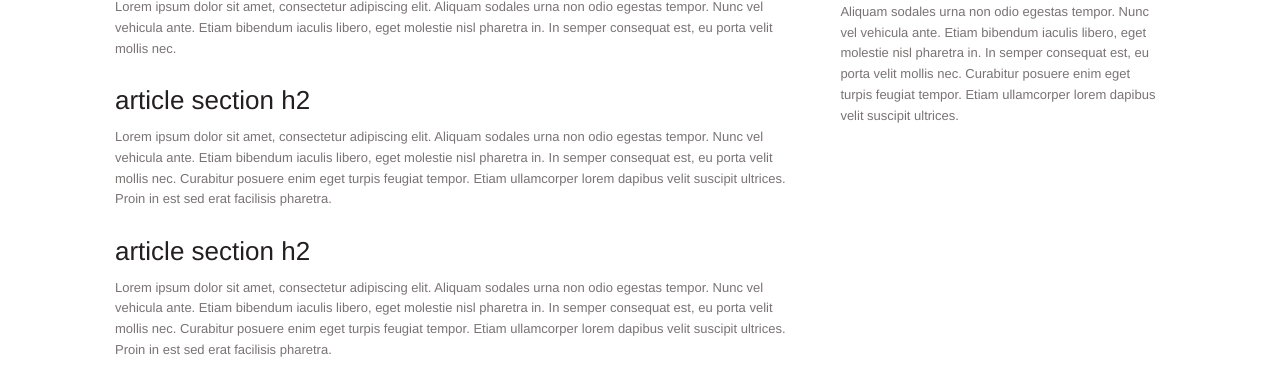
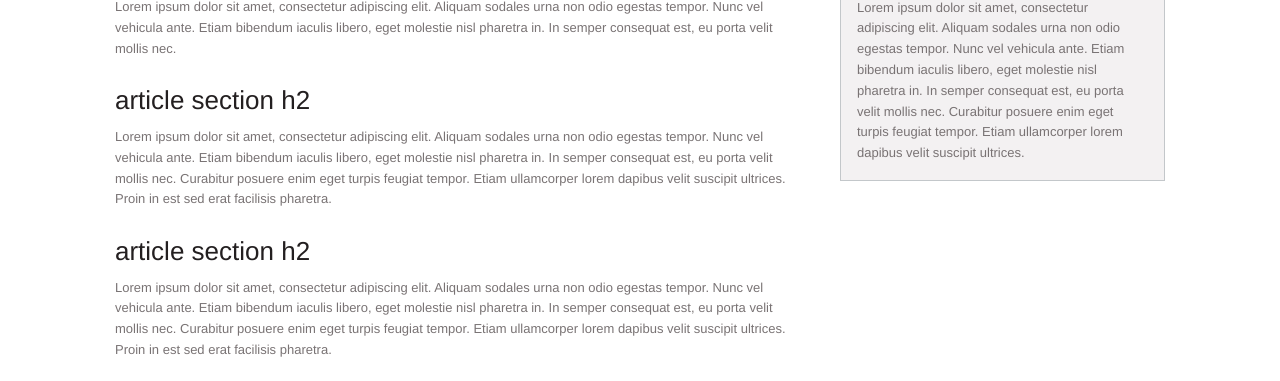
Before and after one commit to GusRuss89/Coepio, a plain HTML site: page index.html in a window 1280 px wide. Shown: the part 199-580 px from the top of the page. Drawn offline with nearby package versions, Linux system fonts and the light colour scheme.

Commit message:
Put sidebar in a well

```diff
--- a/index.html
+++ b/index.html
@@ -56,7 +56,7 @@
                     </article>
                 </div><!-- .main-col -->
                 <div class="sidebar">
-                    <aside>
+                    <aside class="well">
                         <h3>aside</h3>
                         <p>Lorem ipsum dolor sit amet, consectetur adipiscing elit. Aliquam sodales urna non odio egestas tempor. Nunc vel vehicula ante. Etiam bibendum iaculis libero, eget molestie nisl pharetra in. In semper consequat est, eu porta velit mollis nec. Curabitur posuere enim eget turpis feugiat tempor. Etiam ullamcorper lorem dapibus velit suscipit ultrices.</p>
                     </aside>
```
